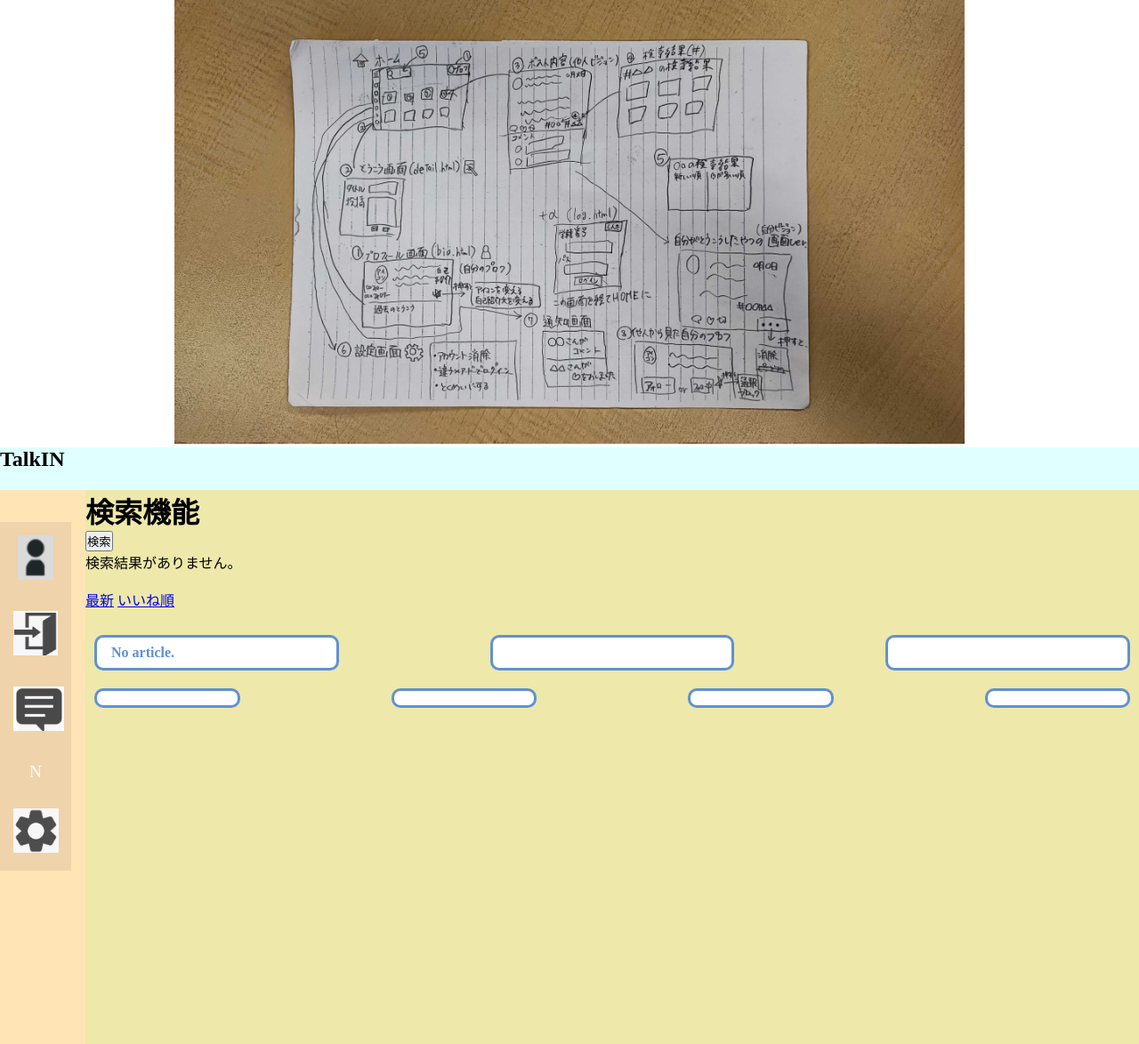
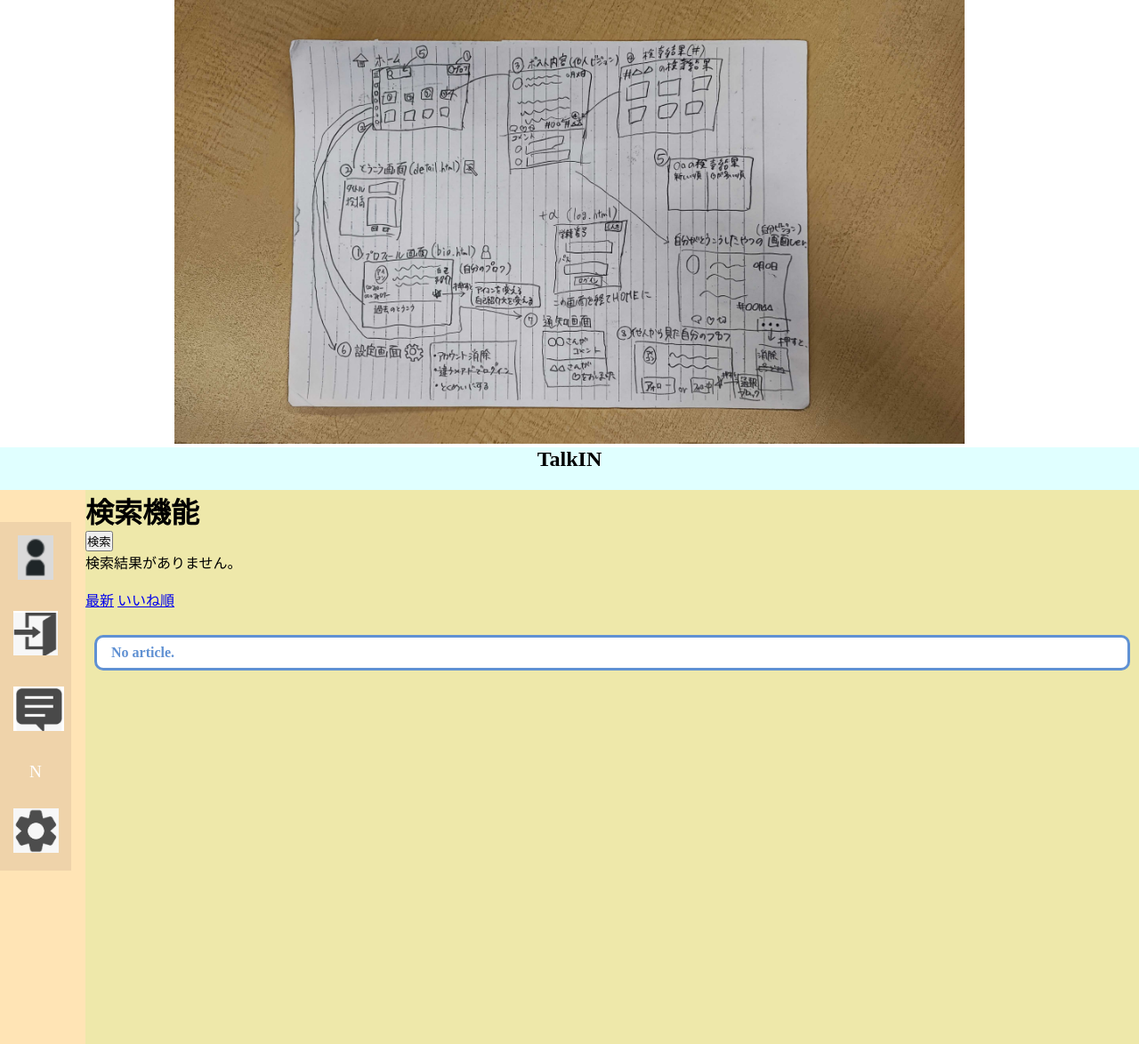
Before and after one commit to s1f102402631/class3-team14-projectkm, a Django app: page / in a window 1280 px wide. Shown: the part 38-1212 px from the top of the page at 89% size. Run offline with Django 5.2, Linux system fonts and the light colour scheme; data that the repository does not hold is empty.

Commit message:
add home css

```diff
--- a/teamapp/static/teamapp/home_screen.css
+++ b/teamapp/static/teamapp/home_screen.css
@@ -14,8 +14,10 @@
     height: 48px;
     background-color: lightcyan;
     box-sizing: border-box;
-    /*border: 8px solid blue;*/
-  }
+    display: flex; /* フレックスボックスを適用 */
+    justify-content: center; /* 横方向に中央揃え */
+    padding: 0 20px; /* 両端にスペース */
+}
 
   .main {
     display: flex;
```
Also changed, not shown: teamapp/templates/teamapp/home_screen.html (+5 -3 lines).
